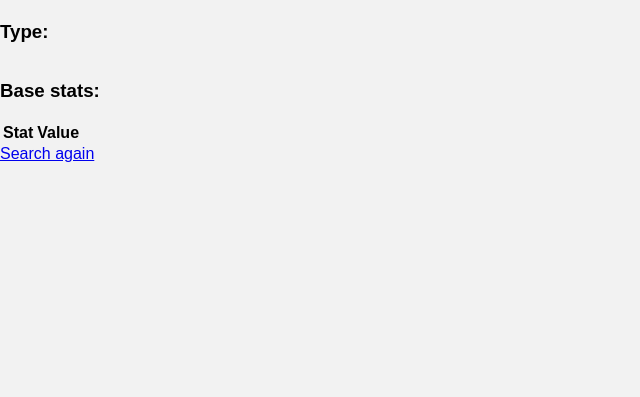
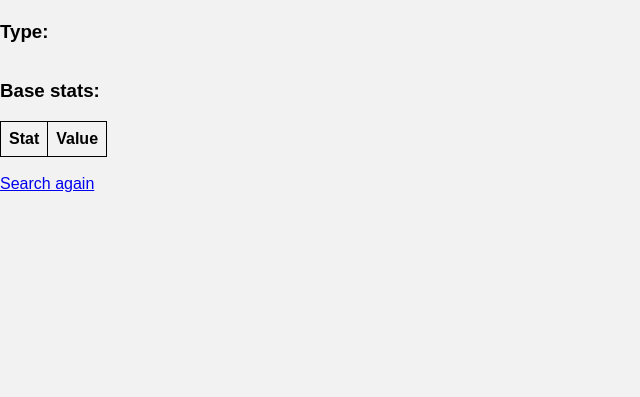
Before and after one commit to LAMaglan/PokeFightSimulartor, a FastAPI app: template templates/pokemon_details.html in a window 1280 px wide. Shown: the part 207-604 px from the top of the page, without its empty margins (0-640 px from the left). Run offline with FastAPI, Linux system fonts and the light colour scheme; the template is opened without the code that fills it, so the values that code supplies are empty.

Commit message:
simple style for pokemon stats table

```diff
--- /dev/null
+++ b/static/css/pokemon_details.css
@@ -0,0 +1,19 @@
+table {
+    border-collapse: collapse;
+    table-layout: auto; /* Let the browser calculate column widths */
+    margin-left: 0 auto; /* Align table to the left */
+}
+
+table, th, td {
+    border: 1px solid black;
+}
+
+th, td {
+    padding: 8px;
+    text-align: left;
+    white-space: nowrap; /* Prevent text from wrapping */
+}
+
+th {
+    background-color: #f2f2f2;
+}
--- a/templates/pokemon_details.html
+++ b/templates/pokemon_details.html
@@ -3,6 +3,10 @@
 <head>
     <title>{% block title %}Pokemon details{% endblock title %}</title>
 </head>
+
+{% block head %}
+<link rel="stylesheet" href="/static/css/pokemon_details.css">
+{% endblock %}
 
 {% block content %}
 <h1>Pokemon Details</h1>
@@ -67,6 +71,6 @@
     {% endfor %}
     </tbody>
 </table>
-
+<br>
 <a href="/">Search again</a>
 {% endblock %}
```
